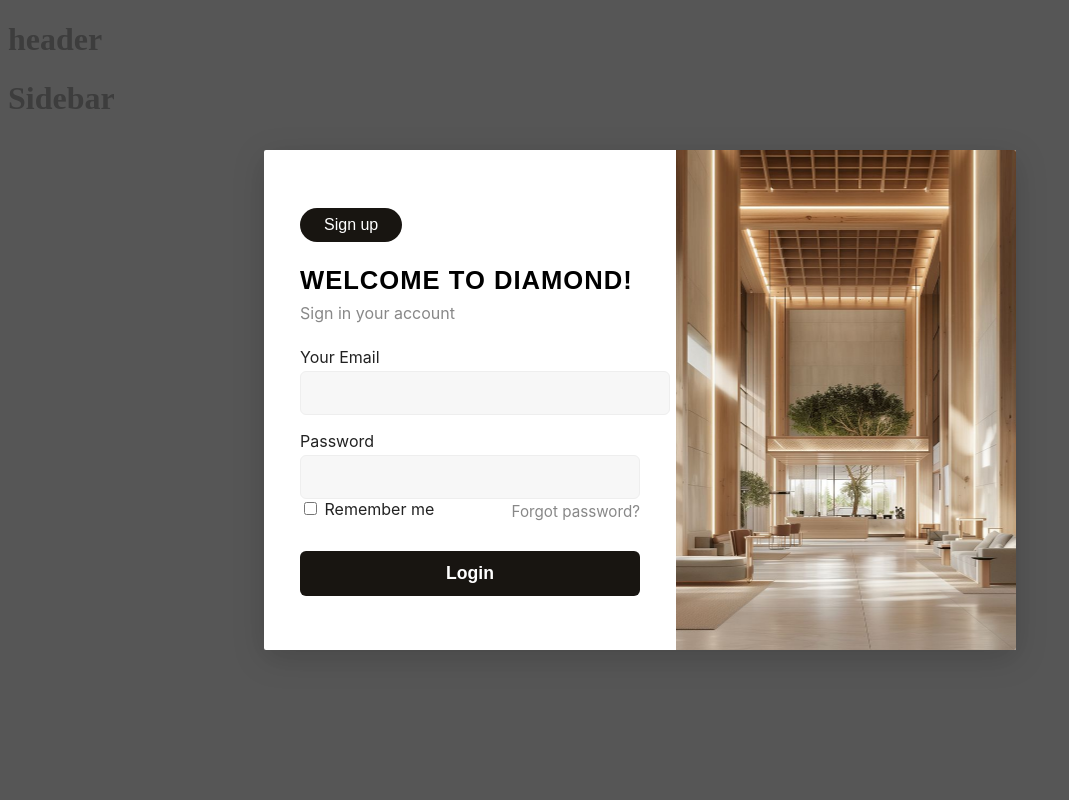
After one commit to nguyentrongduc2005/hotel_booking_online, a PHP site: template app/views/auth/login.php in a window 1280 px wide. The commit adds this page. Shown: the whole page, without its empty margins (0-1069 px from the left). Run offline with PHP 8.4, Linux system fonts and the light colour scheme; the template is opened without the code that fills it, so the values that code supplies are empty.

Commit message:
git add popup user and layout login and register

```diff
--- a/app/controllers/AuthenController.php
+++ b/app/controllers/AuthenController.php
@@ -17,13 +17,12 @@ class AuthenController extends Controller
 
     function login($req, $res)
     {
-        // $this->render('login');
-
+        $this->renderPartial('auth/login');
     }
     function regis($req, $res)
     {
 
-        // $this->render('regis');
+        $this->renderPartial('auth/regis');
     }
     function loginHandler($req, $res)
     {
--- /dev/null
+++ b/app/views/auth/login.php
@@ -0,0 +1,46 @@
+<!-- Link CSS riêng cho login -->
+<link rel="stylesheet" href="<?= $this->configs->config['pathAssets'] ?>css/login.css?v=<?= time() ?>">
+
+<?php
+// Hiển thị lỗi nếu có
+$errors = $errors ?? [];
+$email = $email ?? '';
+$password = $password ?? '';
+?>
+
+<div class="login-bg-overlay">
+  <div class="login-main-container">
+    <div class="login-left">
+      <button class="login-signup-btn" onclick="window.location.href='<?= $this->configs->config['basePath'] ?>regis'">Sign up</button>
+      <div class="login-title">WELCOME TO DIAMOND!</div>
+      <div class="login-sub">Sign in your account</div>
+      <form class="login-form" method="post" action="">
+        <label for="email">Your Email</label>
+        <input type="email" id="email" name="email"  required value="<?= htmlspecialchars($email) ?>">
+        <?php if (!empty($errors['email'])): ?>
+          <div class="error">
+            <?= implode('<br>', array_map('htmlspecialchars', $errors['email'])) ?>
+          </div>
+        <?php endif; ?>
+
+        <label for="password">Password</label>
+        <div class="login-password-row">
+          <input type="password" id="password" name="password"  required>
+
+        </div>
+        <?php if (!empty($errors['password'])): ?>
+          <div class="error">
+            <?= implode('<br>', array_map('htmlspecialchars', $errors['password'])) ?>
+          </div>
+        <?php endif; ?>
+
+        <div class="login-form-row">
+          <label class="login-remember"><input type="checkbox" name="remember"> Remember me</label>
+          <a href="#" class="login-forgot">Forgot password?</a>
+        </div>
+        <button type="submit" class="login-submit-btn">Login</button>
+      </form>
+    </div>
+    <div class="login-right" style="background-image: url('<?= $this->configs->config['pathAssets'] ?>/img/bg-login.png')"></div>
+  </div>
+</div>
--- a/app/views/user/home/index.php
+++ b/app/views/user/home/index.php
@@ -198,7 +198,7 @@
     </div>
 </div>
 
-<script src="<?= $this->configs->config['pathAssets'] ?>js/main.js"></script>
+<script src="<?= $this->configs->config['pathAssets'] ?>js/homepage.js"></script>
 </body>
 
 </html>
```
Also changed, not shown: app/views/auth/regis.php (added, +25 -0 lines), app/views/layouts/header.php (+22 -0 lines), public/js/main.js (deleted, +0 -38 lines), public/assets/css/header.css, public/assets/css/homepage.css, public/assets/css/login.css (added), public/assets/css/regis.css (added), public/assets/icon/popup-history.png (added), public/assets/icon/popup-logout.png (added), public/assets/icon/popup-reservation.png (added), public/assets/icon/popup-transaction.png (added), public/assets/icon/popup-user.png (added), public/assets/img/bg-login.png (added), public/assets/img/bg-regis.png (added), 2 more files.
